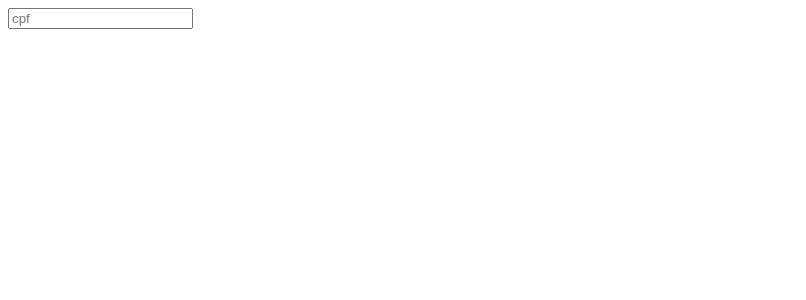
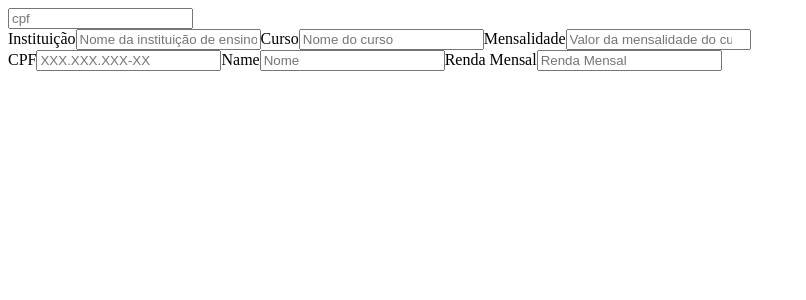
Before and after one commit to GioLeme/talent-fest, a React (Create React App) app in the folder pravaler-project/: page / in a window 1280 px wide. Shown: the top 300 px of the page, without its empty margins (0-806 px from the left). Built offline with nearby package versions, Linux system fonts and the light colour scheme; the HTML template or start-up script is replaced by a standard one.

Commit message:
course e guarantor

```diff
--- /dev/null
+++ b/pravaler-project/src/components/register/course.js
@@ -0,0 +1,30 @@
+import React from 'react'
+import Input from '../input/input'
+
+export default function Course(e) {
+
+    return (
+        <div class="course-container">
+            <form>
+                <label for="college">Instituição</label>
+                <Input
+                    type={'text'}
+                    value={e.currentTarget}
+                    placeholder={'Nome da instituição de ensino'}
+                />
+                <label for="course">Curso</label>
+                <Input
+                    type={'text'}
+                    value={e.currentTarget}
+                    placeholder={'Nome do curso'}
+                />
+                <label for="money">Mensalidade</label>
+                <Input
+                    type={'number'}
+                    value={e.currentTarget}
+                    placeholder={'Valor da mensalidade do curso'}
+                />
+            </form>
+        </div>
+    )
+}
--- /dev/null
+++ b/pravaler-project/src/components/register/guarantor.js
@@ -0,0 +1,29 @@
+import React from 'react'
+import Input from '../input/input'
+
+export default function Guarantor(e) {
+    return (
+        <div class="guarantor-container">
+            <form>
+                <label for="cpf">CPF</label>
+                <Input
+                    type={'text'}
+                    value={e.currentTarget}
+                    placeholder={'XXX.XXX.XXX-XX'}
+                />
+                <label for="name">Name</label>
+                <Input
+                    type={'text'}
+                    value={e.currentTarget}
+                    placeholder={'Nome'}
+                />
+                <label for="money">Renda Mensal</label>
+                <Input
+                    type={'number'}
+                    value={e.currentTarget}
+                    placeholder={'Renda Mensal'}
+                />
+            </form>
+        </div>
+    )
+}
--- a/pravaler-project/src/components/register/student.js
+++ b/pravaler-project/src/components/register/student.js
@@ -9,23 +9,23 @@ const StudentData = () => {
         <Input
           type={'number'}
           placeholder={'cpf'}
-          onChange={(e) => cpfValidate(e)}
+         // onChange={(e) => cpfValidate(e)}
         />
       </form>
     );
 
-  function cpfValidate(e){
-  const regex = /^\d{3}\.\d{3}\.\d{3}\-\d{2}$/gm
-  const cpfValue= (e.currentTarget.value)
-  setCpfNumber(cpfValue)
-  console.log(typeof(cpfValue));
+  // function cpfValidate(e){
+  // const regex = /^\d{3}\.\d{3}\.\d{3}\-\d{2}$/gm
+  // const cpfValue= (e.currentTarget.value)
+  // setCpfNumber(cpfValue)
+  // console.log(typeof(cpfValue));
 
-  console.log(cpfValue.match(regex));
-  console.log(regex.exec(cpfValue))
+  // console.log(cpfValue.test(regex));
+  // console.log(regex.exec(cpfValue))
 
 
 
-    }
+    // }
 
 };
 
--- a/pravaler-project/src/pages/register/register.js
+++ b/pravaler-project/src/pages/register/register.js
@@ -1,11 +1,17 @@
 import React from "react";
 import Student from '../../components/register/student'
+import Course from '../../components/register/course'
+import Guarantor from "../../components/register/guarantor";
 
-function RegisterPage(){
+function RegisterPage() {
 
-    return(
+  return (
+    <div>
       <Student />
-    )
+      <Course />
+      <Guarantor/>
+    </div>
+  )
 }
 
 export default RegisterPage
```
